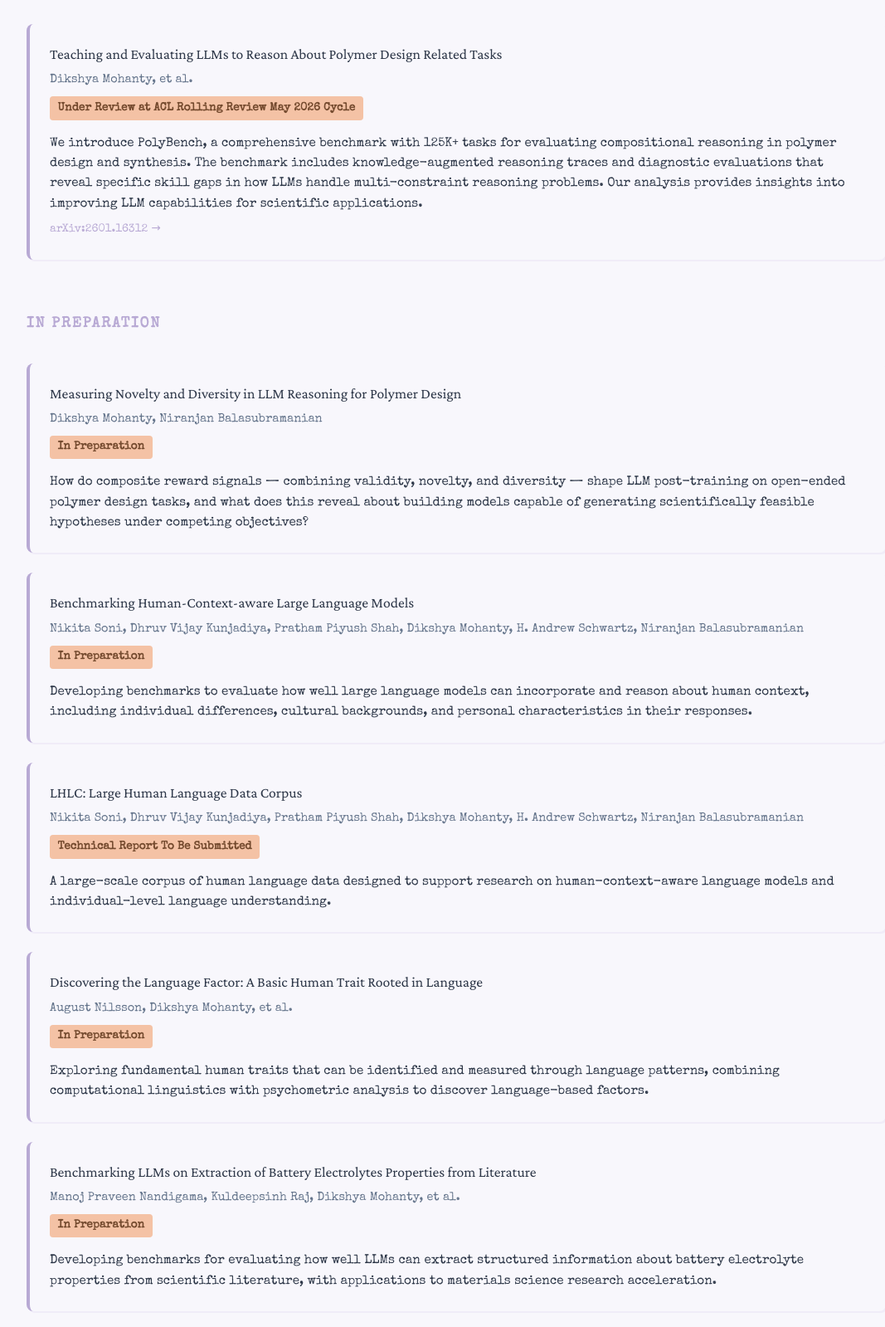
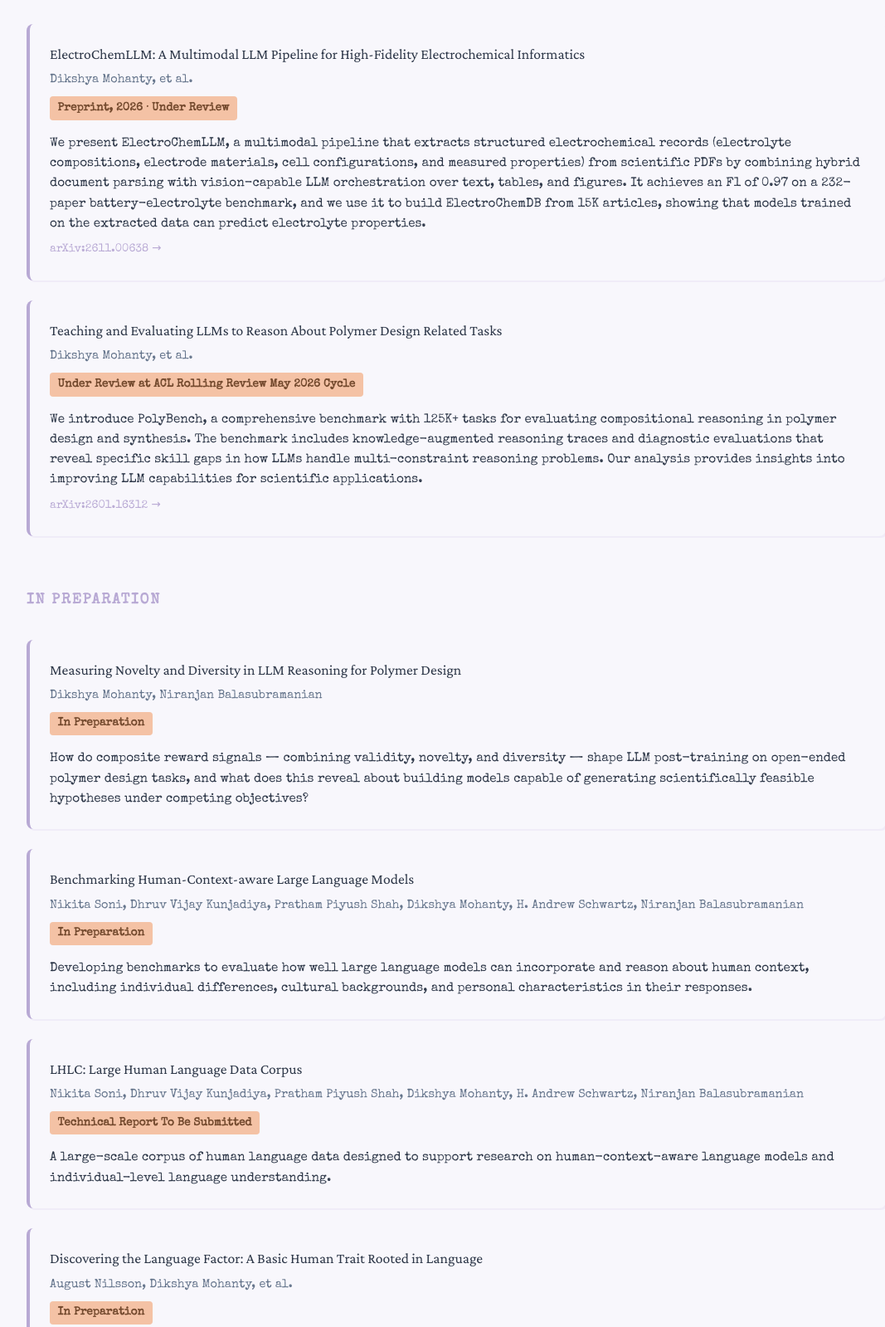
Before and after one commit to dikshyam/Website, a plain HTML site: page index.html in a window 1280 px wide. Shown: the part 2158-3757 px from the top of the page at 83% size, without its empty margins (90-1157 px from the left). Drawn offline with nearby package versions, Linux system fonts and the light colour scheme.

Commit message:
Home page: replace in-prep battery entry with ElectroChemLLM preprint

```diff
--- a/index.html
+++ b/index.html
@@ -171,6 +171,25 @@
                 <div class="pub-list">
                     <div class="pub-item">
                         <div class="pub-title">
+                            ElectroChemLLM: A Multimodal LLM Pipeline for High-Fidelity Electrochemical Informatics
+                        </div>
+                        <div class="pub-authors">Dikshya Mohanty, et al.</div>
+                        <div class="pub-venue">Preprint, 2026 · Under Review</div>
+                        <p style="color: var(--text); margin-top: 1rem; font-size: 0.95rem; line-height: 1.6;">
+                            We present ElectroChemLLM, a multimodal pipeline that extracts structured electrochemical
+                            records (electrolyte compositions, electrode materials, cell configurations, and measured
+                            properties) from scientific PDFs by combining hybrid document parsing with vision-capable
+                            LLM orchestration over text, tables, and figures. It achieves an F1 of 0.97 on a 232-paper
+                            battery-electrolyte benchmark, and we use it to build ElectroChemDB from 15K articles,
+                            showing that models trained on the extracted data can predict electrolyte properties.
+                        </p>
+                        <a href="https://arxiv.org/abs/2611.00638" class="pub-link" target="_blank">
+                            arXiv:2611.00638 →
+                        </a>
+                    </div>
+
+                    <div class="pub-item">
+                        <div class="pub-title">
                             Teaching and Evaluating LLMs to Reason About Polymer Design Related Tasks
                         </div>
                         <div class="pub-authors">Dikshya Mohanty, et al.</div>
@@ -243,21 +262,6 @@
                             Exploring fundamental human traits that can be identified and measured through
                             language patterns, combining computational linguistics with psychometric analysis
                             to discover language-based factors.
-                        </p>
-                    </div>
-
-                    <div class="pub-item">
-                        <div class="pub-title">
-                            Benchmarking LLMs on Extraction of Battery Electrolytes Properties from Literature
-                        </div>
-                        <div class="pub-authors">
-                            Manoj Praveen Nandigama, Kuldeepsinh Raj, Dikshya Mohanty, et al.
-                        </div>
-                        <div class="pub-venue">In Preparation</div>
-                        <p style="color: var(--text); margin-top: 1rem; font-size: 0.95rem; line-height: 1.6;">
-                            Developing benchmarks for evaluating how well LLMs can extract structured information
-                            about battery electrolyte properties from scientific literature, with applications
-                            to materials science research acceleration.
                         </p>
                     </div>
                 </div>
```
